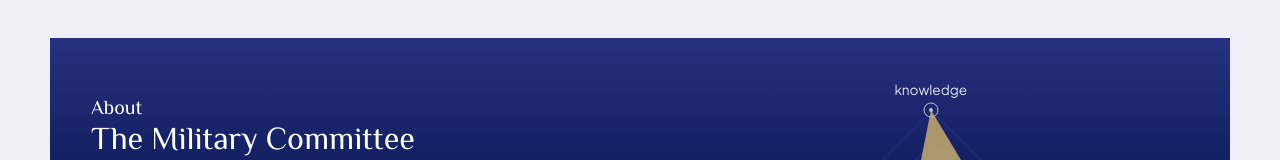
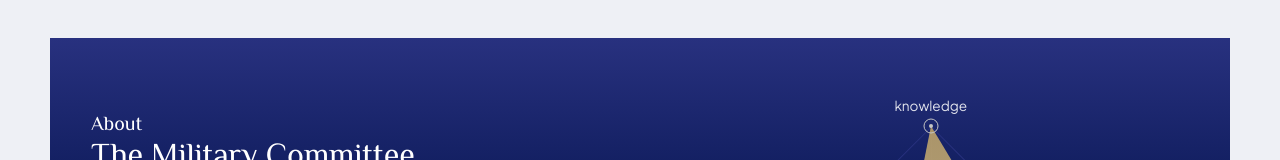
Before and after one commit to oklex/simnato-site, a Next.js app: page /committees/mc in a window 1280 px wide. Shown: the part 1020-1180 px from the top of the page. Built offline with nearby package versions, Linux system fonts and the light colour scheme.

Commit message:
adding spacer for ui bug fix on viewport

```diff
--- a/src/pages/committees/mc.tsx
+++ b/src/pages/committees/mc.tsx
@@ -78,6 +78,7 @@ export const MCpage = (): ReactElement => {
       <Spacer />
       <Container>
         <ViewPortSection id="committee-info">
+          <Spacer/>
           <GridSection columns={2} gap="15px">
             <Div padding="25px">
               <Header level={6}>About</Header>
```
